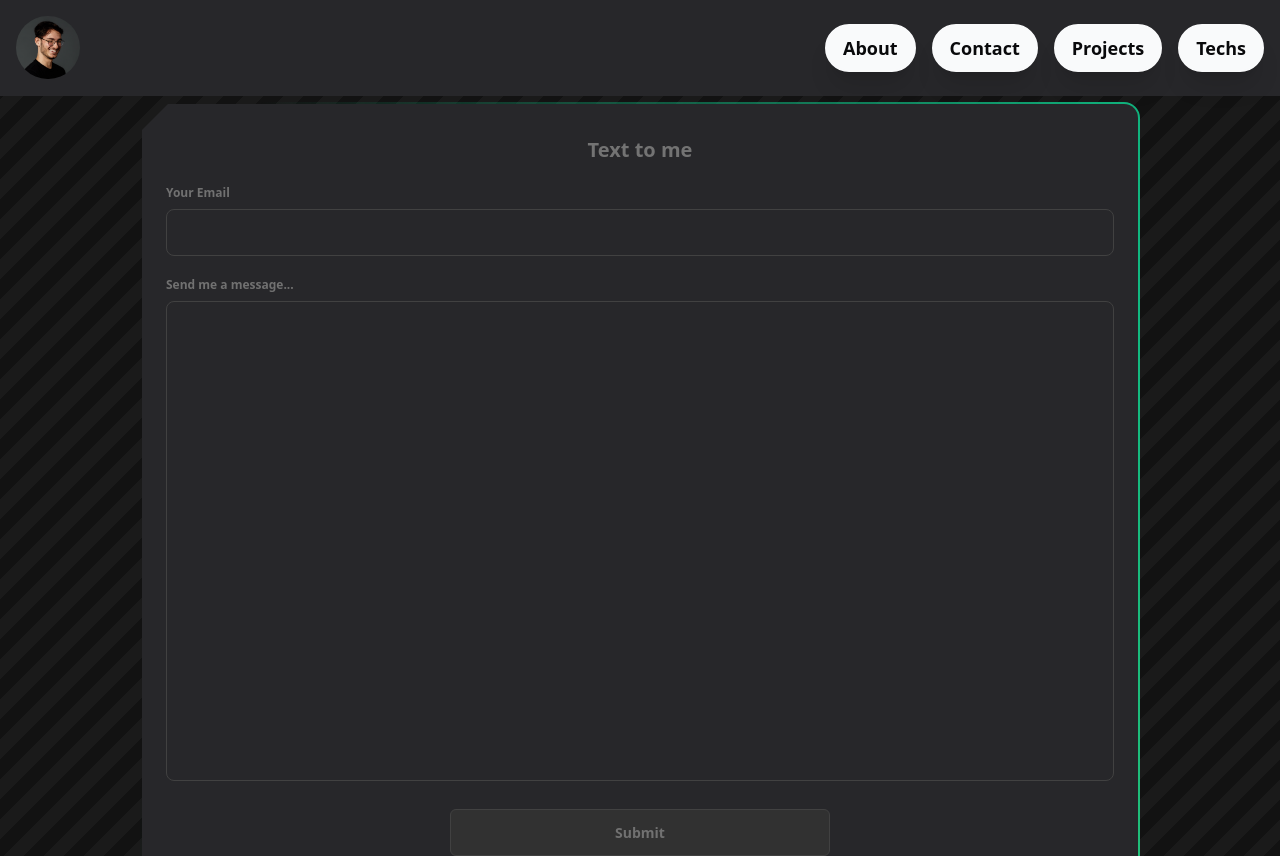
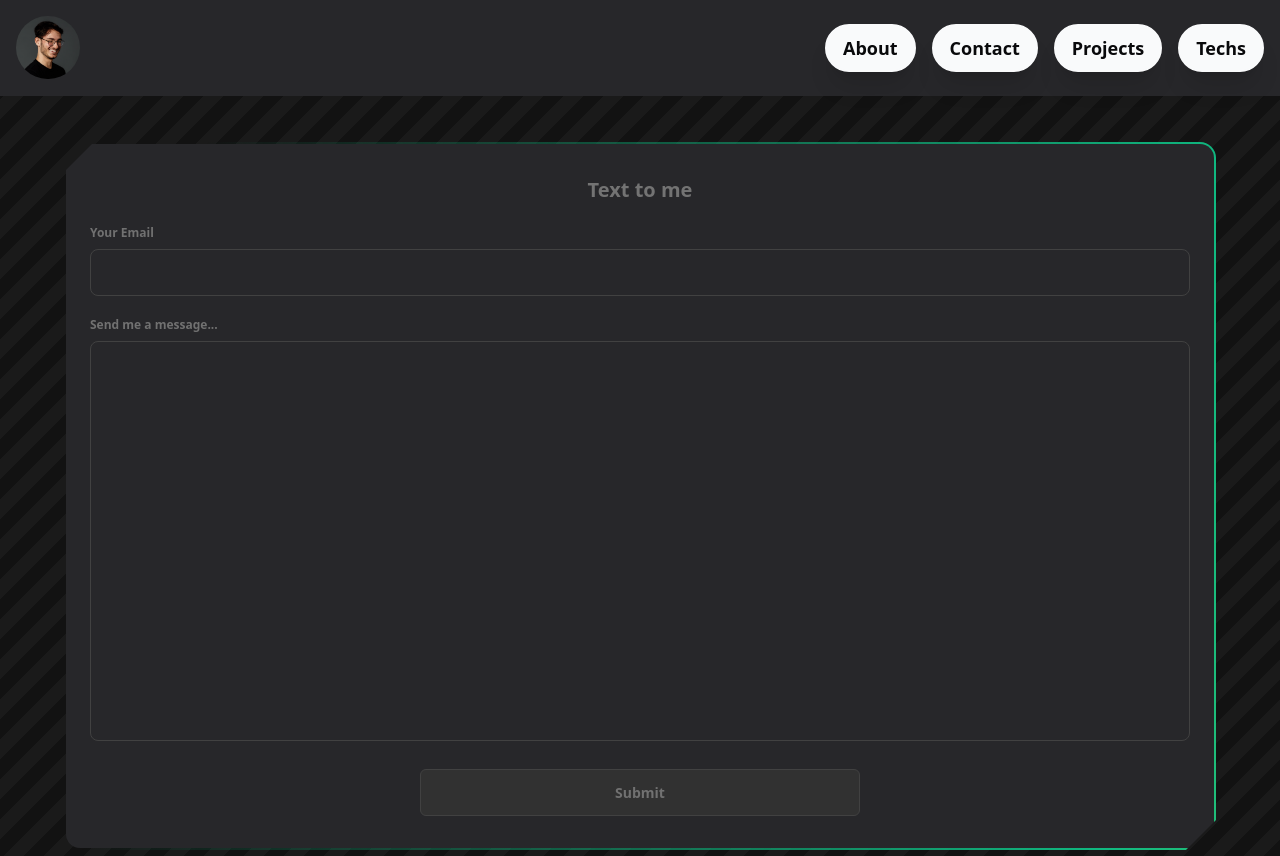
Before and after one commit to fernandoaneto2/My-portifolio, a Next.js app: page /pages/contact in a window 1280 px wide. Shown: the top 856 px of the page. Built offline with nearby package versions, Linux system fonts and the light colour scheme.

Commit message:
ajuste na responsividade do formulário

```diff
--- a/src/app/Components/form/form.module.css
+++ b/src/app/Components/form/form.module.css
@@ -9,7 +9,7 @@
   animation: gradientMove 3s infinite linear;
   background-size: 200% 200%;
 
-  transition: 1s ease-in-out;
+  transition: 0.2s ease-in-out;
   clip-path: polygon(
     30px 0%,
     100% 0,
@@ -119,10 +119,18 @@
 /* Responsividade para telas maiores */
 @media screen and (min-width: 1200px) {
   .form_container {
-    max-width: 1000px;
+    width: 90vw;
   }
   .form_container .form_group textarea {
-    max-height: 60vh;
+    height: 60vh;
+  }
+}
+@media screen and (min-width: 768px) {
+  .form_container {
+    width: 90vw;
+  }
+  .form_container .form_group textarea {
+    height: 50vh;
   }
 }
 
```
